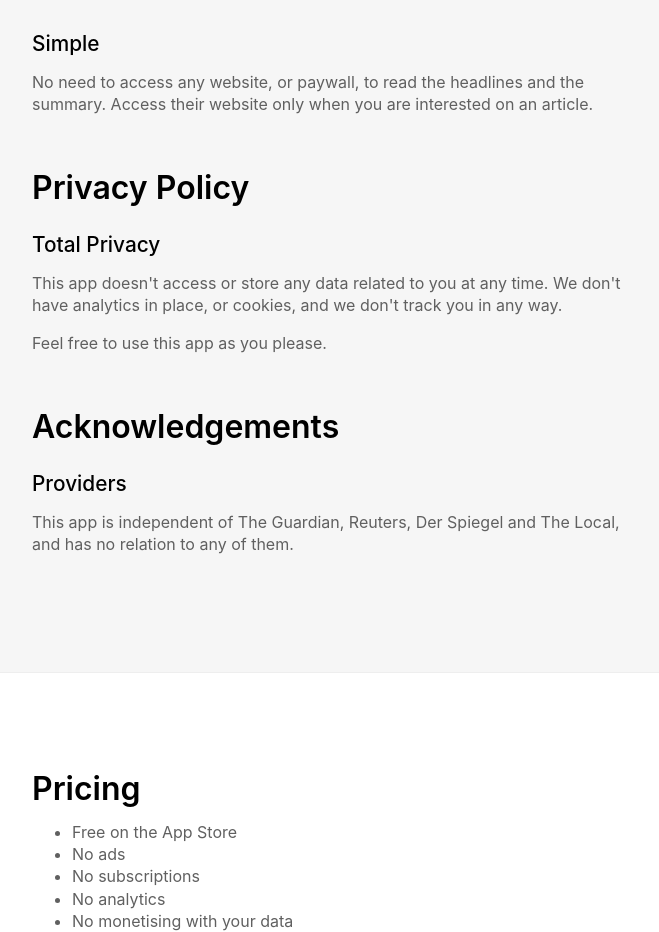
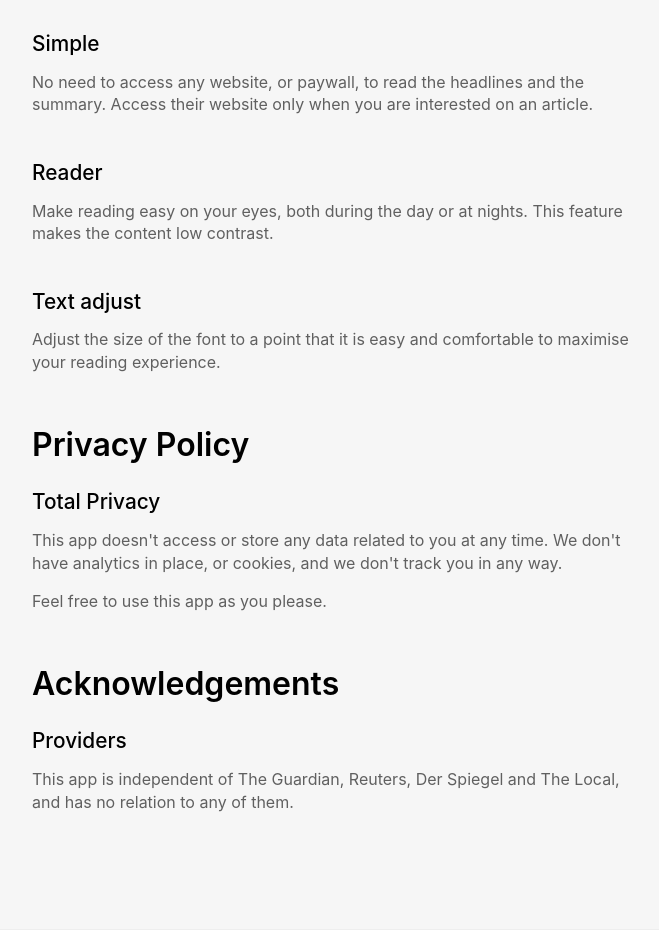
Before and after one commit to appthenews/about, a plain HTML site: page index.html in a window 1280 px wide. Shown: the part 1219-2151 px from the top of the page, without its empty margins (308-967 px from the left). Drawn offline with Linux system fonts and the light colour scheme.

Commit message:
Update index

```diff
--- a/index.html
+++ b/index.html
@@ -49,6 +49,14 @@
             <h3>Simple</h3>
                 <p>
                     No need to access any website, or paywall, to read the headlines and the summary. Access their website only when you are interested on an article.
+                </p>
+            <h3>Reader</h3>
+                <p>
+                    Make reading easy on your eyes, both during the day or at nights. This feature makes the content low contrast.
+                </p>
+            <h3>Text adjust</h3>
+                <p>
+                    Adjust the size of the font to a point that it is easy and comfortable to maximise your reading experience.
                 </p>
     </div>
     <div class="content">
```
